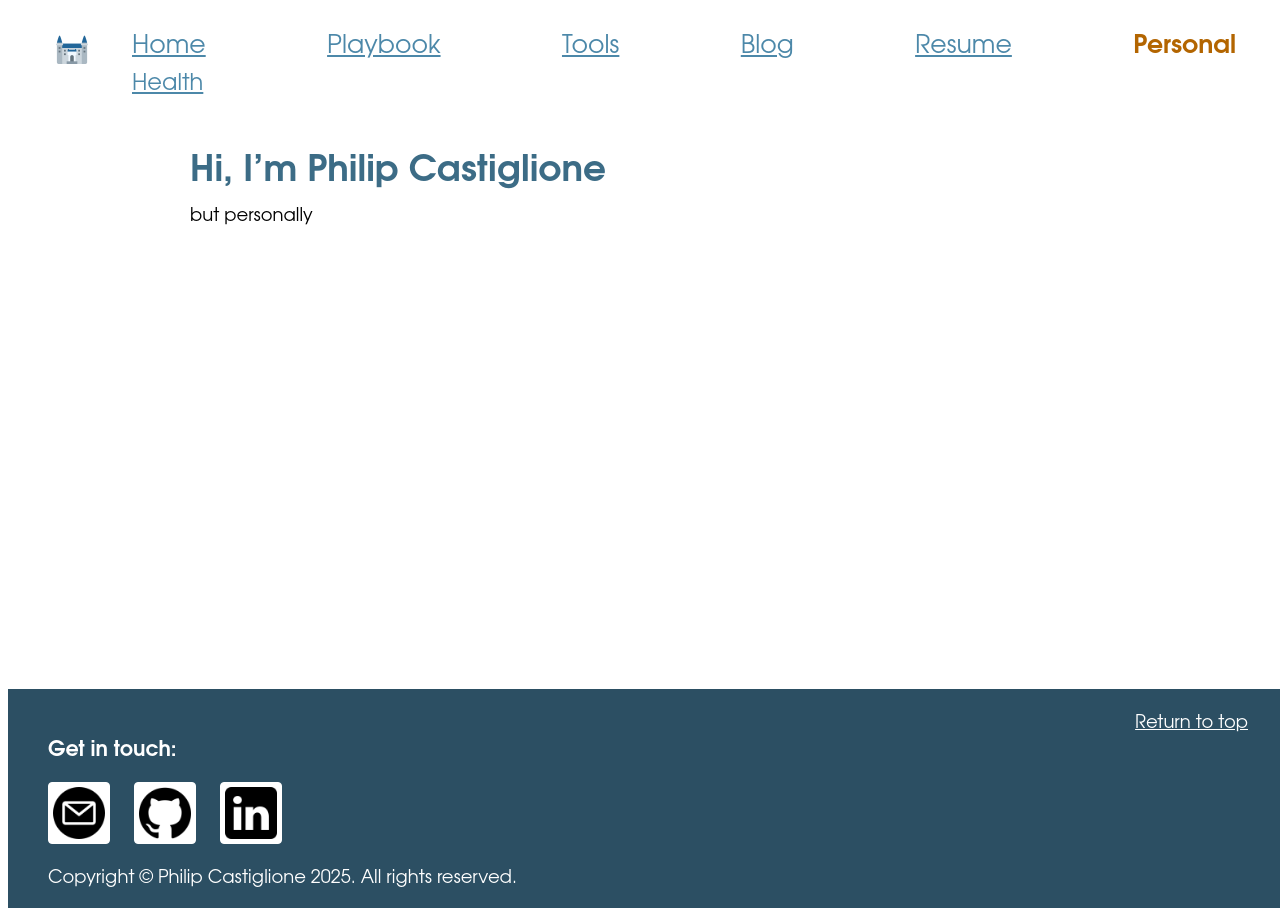
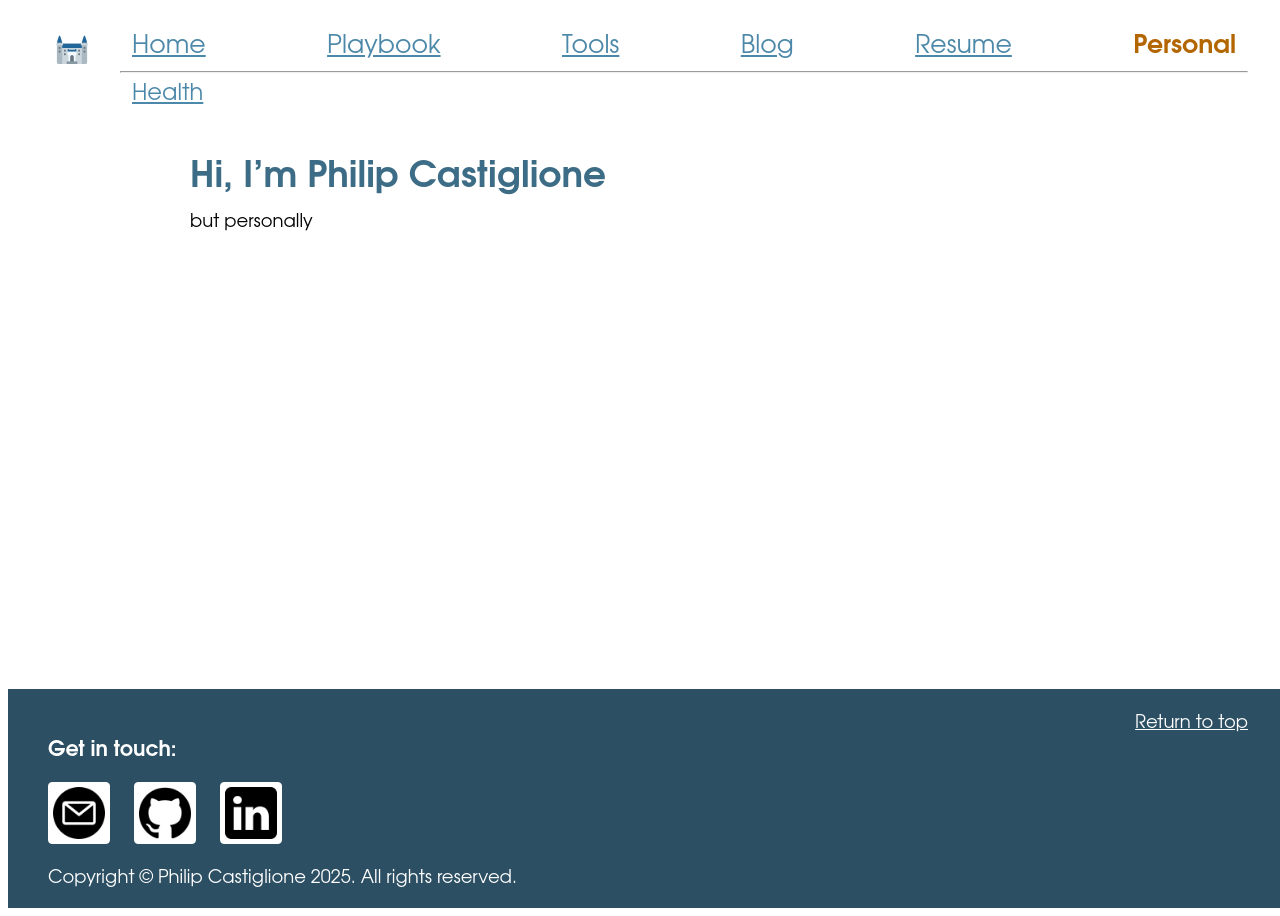
Before and after one commit to PhilipCastiglione/philipcastiglione.github.io, a Jekyll site: the page built from pages/personal/index.md, in a window 1280 px wide. Built offline with Jekyll 4.4.1, drawn with Linux system fonts in a browser that asks for light colours.

Commit message:
tweak header

```diff
--- a/_includes/header.html
+++ b/_includes/header.html
@@ -11,6 +11,7 @@
                 {% endfor %}
             </nav>
             {% if level_one_nav_items %}
+                <hr />
                 <nav class="includes-header">
                     {% for nav_item in level_one_nav_items %}
                         {% include nav_link.html link_item=nav_item %}
@@ -21,6 +22,7 @@
                 </nav>
             {% endif %}
             {% if level_two_nav_items %}
+                <hr />
                 <nav class="includes-header">
                     {% for nav_item in level_two_nav_items %}
                         {% include nav_link.html link_item=nav_item %}
--- a/_includes/nav_link.html
+++ b/_includes/nav_link.html
@@ -4,6 +4,10 @@
             <span class="includes-header-link-item includes-header-link-item-active">
                 {{ include.link_item.name }}
             </span>
+        {% elsif include.link_item.link == "/" %}
+            <a class="includes-header-link-item" href="{{ include.link_item.link }}">
+                {{ include.link_item.name }}
+            </a>
         {% else %}
             <a class="includes-header-link-item includes-header-link-item-parent" href="{{ include.link_item.link }}">
                 {{ include.link_item.name }}
--- a/_sass/includes/header.scss
+++ b/_sass/includes/header.scss
@@ -14,18 +14,23 @@
 
 .includes-header-rows {
     flex: 1;
+
+    hr {
+        margin: $spacing-unit 0;
+    }
 }
 
 .includes-header {
     display: flex;
     gap: $spacing-unit * 3;
     font-size: $font-size-base * 1.25;
-    margin: $spacing-unit 0;
+    margin: $spacing-unit * 0.5 0;
 }
 
 .includes-header-top-level {
     justify-content: space-between;
     font-size: $font-size-base * 1.4;
+    margin: $spacing-unit 0;
 }
 
 .includes-header-link-item {
```
Lines whose indentation alone changed are shown as unchanged.
